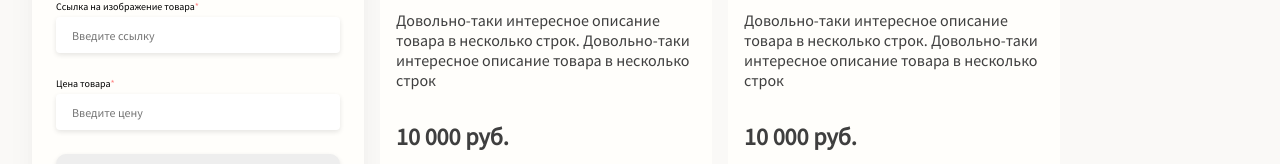
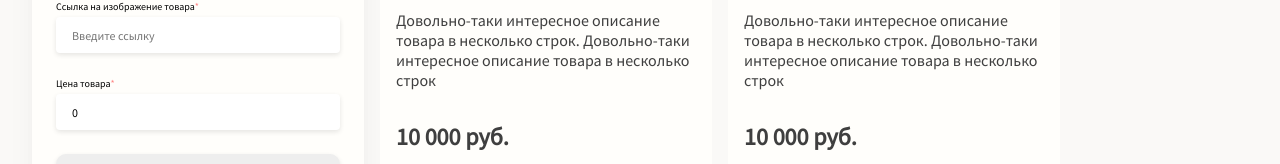
Before and after one commit to Claytone445/ida-store, a Nuxt app: page / in a window 1280 px wide. Shown: the part 363-527 px from the top of the page. Built offline with nearby package versions, Linux system fonts and the light colour scheme.

Commit message:
added price input mask

```diff
--- a/components/AddItem.vue
+++ b/components/AddItem.vue
@@ -33,6 +33,9 @@
       <label for="imageUrl" class="form__label">Ссылка на изображение товара<span>*</span></label>
       <input id ="imageUrl"  placeholder="Введите ссылку"  class="form__input"
       v-model.trim="form.itemUrl">
+      <p v-if="$v.form.itemUrl.$dirty && !$v.form.itemUrl.required" class="invalid-feedback">
+        Поле является обязательным
+      </p>
     </div>
     <div class="form__item">
       <label for="itemPrice" class="form__label">Цена товара<span>*</span></label>
@@ -40,13 +43,12 @@
         id ="itemPrice"
         placeholder="Введите цену"
         class="form__input"
-        v-model.trim="form.itemPrice"
-        :class="$v.form.itemPrice.$error ? 'is-invalid' : ''"
-        value="priceMask"
+        v-model="modelNumber"
+        :type="priceMask.itemPriceChange ? 'number' : 'text'"
+        @focus="priceMask.itemPriceChange = false"
+        @blur="priceMask.itemPriceChange = false"
       >
-      <p v-if="$v.form.itemPrice.$dirty && !$v.form.itemPrice.required" class="invalid-feedback">
-        Поле является обязательным
-      </p>
+
     </div>
     <div class="form__item">
       <button type="submit" class="form__btn">Добавить Товар</button>
@@ -66,16 +68,19 @@ export default {
         itemName: '',
         itemDescription: "",
         itemUrl: "",
-        itemPrice: "",
       },
+      priceMask: {
+        itemPrice: 0,
+        itemPriceChange: false,
+      }
+
     }
   },
   validations: {
     form: {
       itemName: {required},
       itemDescription: {required},
-      itemUrl: {required},
-      itemPrice: {required},
+      itemUrl: {required}
     }
   },
   methods: {
@@ -87,10 +92,16 @@ export default {
     }
   },
   computed: {
-    priceMask() {
-      return this.itemPrice.toString().replace(/\B(?=(\d{3})+(?!\d))/g, " ")
-    }
-  }
+    modelNumber: {
+      get() {
+        return this.priceMask.itemPriceChange ? this.priceMask.itemPrice : this.priceMask.itemPrice.toLocaleString()
+      },
+      set(value) {
+        this.priceMask.itemPrice = +value.replace(/\s/g, "")
+        this.$emit('input', this.priceMask.itemPrice)
+      },
+    },
+  },
 
 }
 </script>
```
